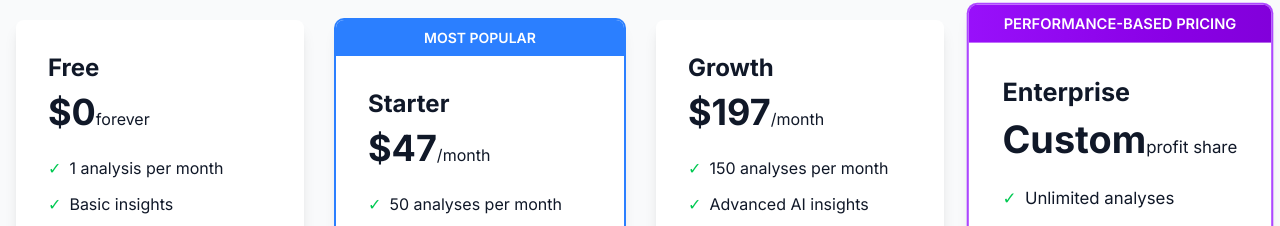
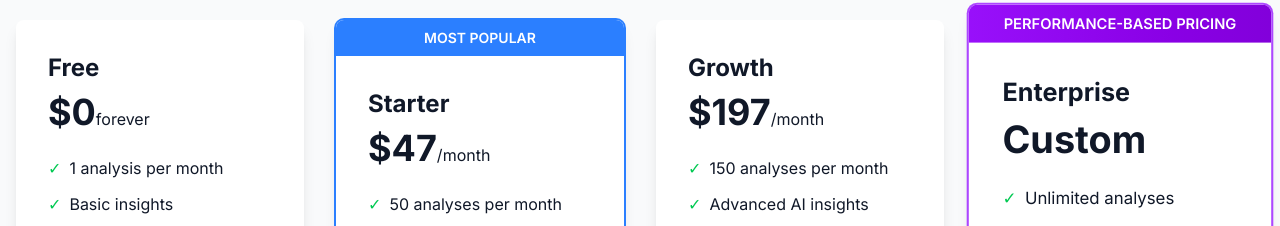
Before and after one commit to neokarri946-creator/b2b-sales-platform, a Next.js app: page /pricing in a window 1280 px wide. Shown: the part 268-494 px from the top of the page. Built offline with nearby package versions, Linux system fonts and the light colour scheme; no server answers.

Commit message:
Remove 'profit share' text from Enterprise plan pricing display

```diff
--- a/src/app/pricing/page.js
+++ b/src/app/pricing/page.js
@@ -97,7 +97,7 @@ function PricingContent() {
     {
       name: 'Enterprise',
       price: 'Custom',
-      period: 'profit share',
+      period: '',
       features: [
         'Unlimited analyses',
         'Dedicated AI models',
```
